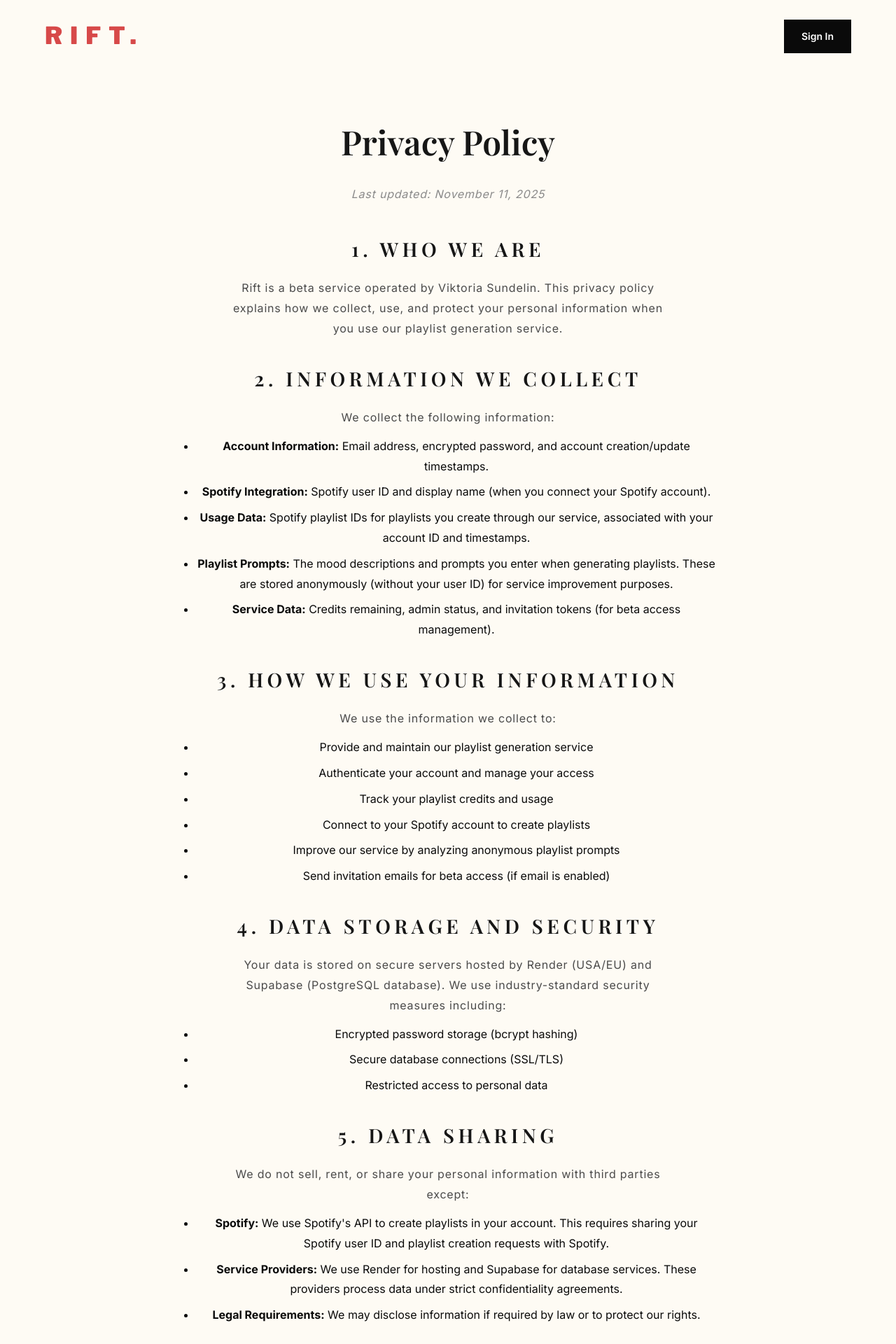
After one commit to visu21ab/Rift, a Flask app: page /privacy in a window 1280 px wide. The commit adds this page. Shown: the top 1920 px of the page at 70% size. Run offline with Flask 3, Linux system fonts and the light colour scheme.

Commit message:
privacy policy

```diff
--- a/app.py
+++ b/app.py
@@ -366,6 +366,13 @@ def require_spotify_auth(f):
 def index():
     """Main page (requires authenticated user)"""
     return render_template('index.html', user=g.user)
+
+
+@app.route('/privacy')
+def privacy():
+    """Privacy policy page (public)"""
+    from datetime import datetime
+    return render_template('privacy.html', current_date=datetime.now().strftime('%B %d, %Y'), user=g.user if hasattr(g, 'user') else None)
 
 
 @app.route('/spotify/connect')
--- a/templates/auth_login.html
+++ b/templates/auth_login.html
@@ -39,6 +39,10 @@
                     <p class="form-hint" style="margin-top: 8px;">Invited users: check your email for a signup link.</p>
                 </form>
             </div>
+
+            <footer style="margin-top: 48px; padding-top: 24px; text-align: center;">
+                <a href="{{ url_for('privacy') }}" style="color: var(--text-muted); text-decoration: none; font-size: 14px;">Privacy Policy</a>
+            </footer>
         </main>
     </div>
 </body>
--- a/templates/index.html
+++ b/templates/index.html
@@ -149,6 +149,11 @@
                 </p>
             </section>
 
+            <!-- Footer -->
+            <footer style="margin-top: 80px; padding-top: 32px; border-top: 1px solid rgba(0,0,0,0.1); text-align: center;">
+                <a href="{{ url_for('privacy') }}" style="color: var(--text-muted); text-decoration: none; font-size: 14px;">Privacy Policy</a>
+            </footer>
+
             <!-- Error Message -->
             <div id="errorMessage" class="error-message" style="display: none;"></div>
         </main>
--- /dev/null
+++ b/templates/privacy.html
@@ -0,0 +1,134 @@
+<!DOCTYPE html>
+<html lang="en">
+<head>
+    <meta charset="UTF-8">
+    <meta name="viewport" content="width=device-width, initial-scale=1.0">
+    <title>Privacy Policy – Rift</title>
+    <link rel="stylesheet" href="{{ url_for('static', filename='css/style.css') }}">
+    <link rel="preconnect" href="https://fonts.googleapis.com">
+    <link rel="preconnect" href="https://fonts.gstatic.com" crossorigin>
+    <link href="https://fonts.googleapis.com/css2?family=Inter:wght@300;400;500;600;700&family=Playfair+Display:wght@400;500;600&family=Space+Grotesk:wght@400;500;600;700&family=Libre+Franklin:wght@700;900&display=swap" rel="stylesheet">
+</head>
+<body>
+    <div class="container">
+        <header class="header">
+            <div class="header-content">
+                <div class="logo">
+                    <a href="{{ url_for('index') }}" style="text-decoration: none; color: inherit;">
+                        <span class="logo-text">Rift.</span>
+                    </a>
+                </div>
+                <div class="auth-section">
+                    {% if user %}
+                    <a href="{{ url_for('logout') }}" class="btn btn-secondary">Sign Out</a>
+                    {% else %}
+                    <a href="{{ url_for('auth_login') }}" class="btn btn-secondary">Sign In</a>
+                    {% endif %}
+                </div>
+            </div>
+        </header>
+
+        <main class="main-content">
+            <section class="info-section" style="margin-top: 40px; max-width: 800px; margin-left: auto; margin-right: auto;">
+                <h1 class="hero-title" style="font-size: 48px; margin-bottom: 24px;">Privacy Policy</h1>
+                <p class="section-copy" style="color: var(--text-muted); margin-bottom: 40px;">
+                    <em>Last updated: {{ current_date }}</em>
+                </p>
+
+                <div style="line-height: 1.8; color: var(--text-primary);">
+                    <h2 class="section-heading" style="margin-top: 32px; margin-bottom: 16px;">1. Who We Are</h2>
+                    <p class="section-copy">
+                        Rift is a beta service operated by Viktoria Sundelin. This privacy policy explains how we collect, use, and protect your personal information when you use our playlist generation service.
+                    </p>
+
+                    <h2 class="section-heading" style="margin-top: 32px; margin-bottom: 16px;">2. Information We Collect</h2>
+                    <p class="section-copy">
+                        We collect the following information:
+                    </p>
+                    <ul style="margin-left: 24px; margin-top: 12px; margin-bottom: 24px;">
+                        <li style="margin-bottom: 8px;"><strong>Account Information:</strong> Email address, encrypted password, and account creation/update timestamps.</li>
+                        <li style="margin-bottom: 8px;"><strong>Spotify Integration:</strong> Spotify user ID and display name (when you connect your Spotify account).</li>
+                        <li style="margin-bottom: 8px;"><strong>Usage Data:</strong> Spotify playlist IDs for playlists you create through our service, associated with your account ID and timestamps.</li>
+                        <li style="margin-bottom: 8px;"><strong>Playlist Prompts:</strong> The mood descriptions and prompts you enter when generating playlists. These are stored anonymously (without your user ID) for service improvement purposes.</li>
+                        <li style="margin-bottom: 8px;"><strong>Service Data:</strong> Credits remaining, admin status, and invitation tokens (for beta access management).</li>
+                    </ul>
+
+                    <h2 class="section-heading" style="margin-top: 32px; margin-bottom: 16px;">3. How We Use Your Information</h2>
+                    <p class="section-copy">
+                        We use the information we collect to:
+                    </p>
+                    <ul style="margin-left: 24px; margin-top: 12px; margin-bottom: 24px;">
+                        <li style="margin-bottom: 8px;">Provide and maintain our playlist generation service</li>
+                        <li style="margin-bottom: 8px;">Authenticate your account and manage your access</li>
+                        <li style="margin-bottom: 8px;">Track your playlist credits and usage</li>
+                        <li style="margin-bottom: 8px;">Connect to your Spotify account to create playlists</li>
+                        <li style="margin-bottom: 8px;">Improve our service by analyzing anonymous playlist prompts</li>
+                        <li style="margin-bottom: 8px;">Send invitation emails for beta access (if email is enabled)</li>
+                    </ul>
+
+                    <h2 class="section-heading" style="margin-top: 32px; margin-bottom: 16px;">4. Data Storage and Security</h2>
+                    <p class="section-copy">
+                        Your data is stored on secure servers hosted by Render (USA/EU) and Supabase (PostgreSQL database). We use industry-standard security measures including:
+                    </p>
+                    <ul style="margin-left: 24px; margin-top: 12px; margin-bottom: 24px;">
+                        <li style="margin-bottom: 8px;">Encrypted password storage (bcrypt hashing)</li>
+                        <li style="margin-bottom: 8px;">Secure database connections (SSL/TLS)</li>
+                        <li style="margin-bottom: 8px;">Restricted access to personal data</li>
+                    </ul>
+
+                    <h2 class="section-heading" style="margin-top: 32px; margin-bottom: 16px;">5. Data Sharing</h2>
+                    <p class="section-copy">
+                        We do not sell, rent, or share your personal information with third parties except:
+                    </p>
+                    <ul style="margin-left: 24px; margin-top: 12px; margin-bottom: 24px;">
+                        <li style="margin-bottom: 8px;"><strong>Spotify:</strong> We use Spotify's API to create playlists in your account. This requires sharing your Spotify user ID and playlist creation requests with Spotify.</li>
+                        <li style="margin-bottom: 8px;"><strong>Service Providers:</strong> We use Render for hosting and Supabase for database services. These providers process data under strict confidentiality agreements.</li>
+                        <li style="margin-bottom: 8px;"><strong>Legal Requirements:</strong> We may disclose information if required by law or to protect our rights.</li>
+                    </ul>
+
+                    <h2 class="section-heading" style="margin-top: 32px; margin-bottom: 16px;">6. Data Retention</h2>
+                    <p class="section-copy">
+                        We retain your data for as long as your account is active. You can request deletion of your account and associated data at any time by contacting us. Anonymous playlist prompts may be retained longer for service improvement purposes.
+                    </p>
+
+                    <h2 class="section-heading" style="margin-top: 32px; margin-bottom: 16px;">7. Your Rights</h2>
+                    <p class="section-copy">
+                        Depending on your location, you have the right to:
+                    </p>
+                    <ul style="margin-left: 24px; margin-top: 12px; margin-bottom: 24px;">
+                        <li style="margin-bottom: 8px;">Access the personal data we hold about you</li>
+                        <li style="margin-bottom: 8px;">Request correction of inaccurate data</li>
+                        <li style="margin-bottom: 8px;">Request deletion of your account and data</li>
+                        <li style="margin-bottom: 8px;">Withdraw consent for data processing</li>
+                        <li style="margin-bottom: 8px;">Export your data in a portable format</li>
+                    </ul>
+
+                    <h2 class="section-heading" style="margin-top: 32px; margin-bottom: 16px;">8. Cookies and Session Data</h2>
+                    <p class="section-copy">
+                        We use server-side sessions to maintain your login state. These sessions are stored securely and expire when you sign out or after a period of inactivity.
+                    </p>
+
+                    <h2 class="section-heading" style="margin-top: 32px; margin-bottom: 16px;">9. Children's Privacy</h2>
+                    <p class="section-copy">
+                        Our service is not intended for users under the age of 16. We do not knowingly collect personal information from children under 16.
+                    </p>
+
+                    <h2 class="section-heading" style="margin-top: 32px; margin-bottom: 16px;">10. Changes to This Policy</h2>
+                    <p class="section-copy">
+                        We may update this privacy policy from time to time. We will notify you of any material changes by updating the "Last updated" date at the top of this page.
+                    </p>
+
+                    <h2 class="section-heading" style="margin-top: 32px; margin-bottom: 16px;">11. Contact Us</h2>
+                    <p class="section-copy">
+                        If you have questions about this privacy policy or wish to exercise your rights, please contact us at the email address provided in your invitation or through the admin dashboard.
+                    </p>
+                </div>
+
+                <div style="margin-top: 48px; padding-top: 32px; border-top: 1px solid rgba(0,0,0,0.1);">
+                    <a href="{{ url_for('index') }}" class="btn btn-secondary">Back to App</a>
+                </div>
+            </section>
+        </main>
+    </div>
+</body>
+</html>
```
